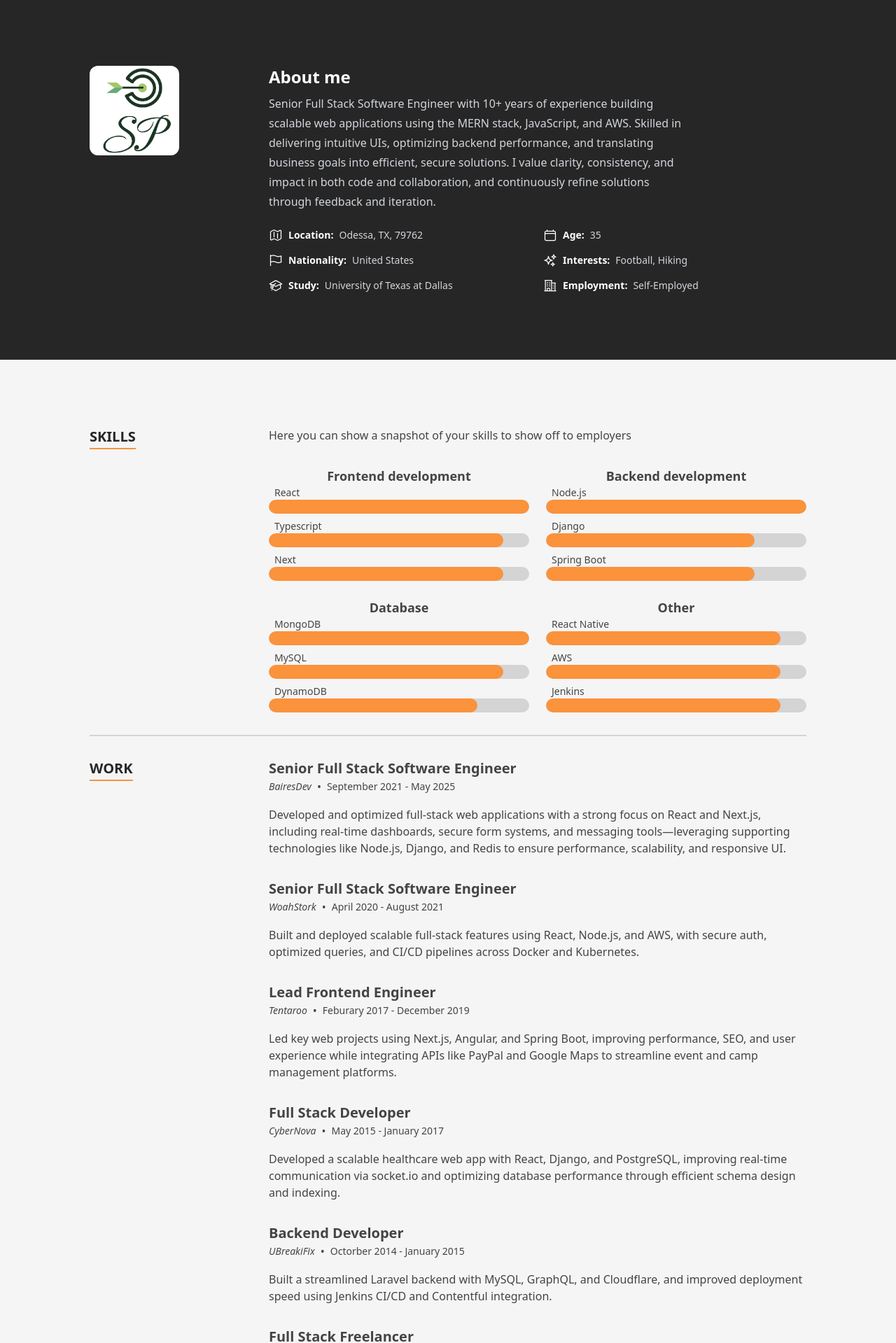
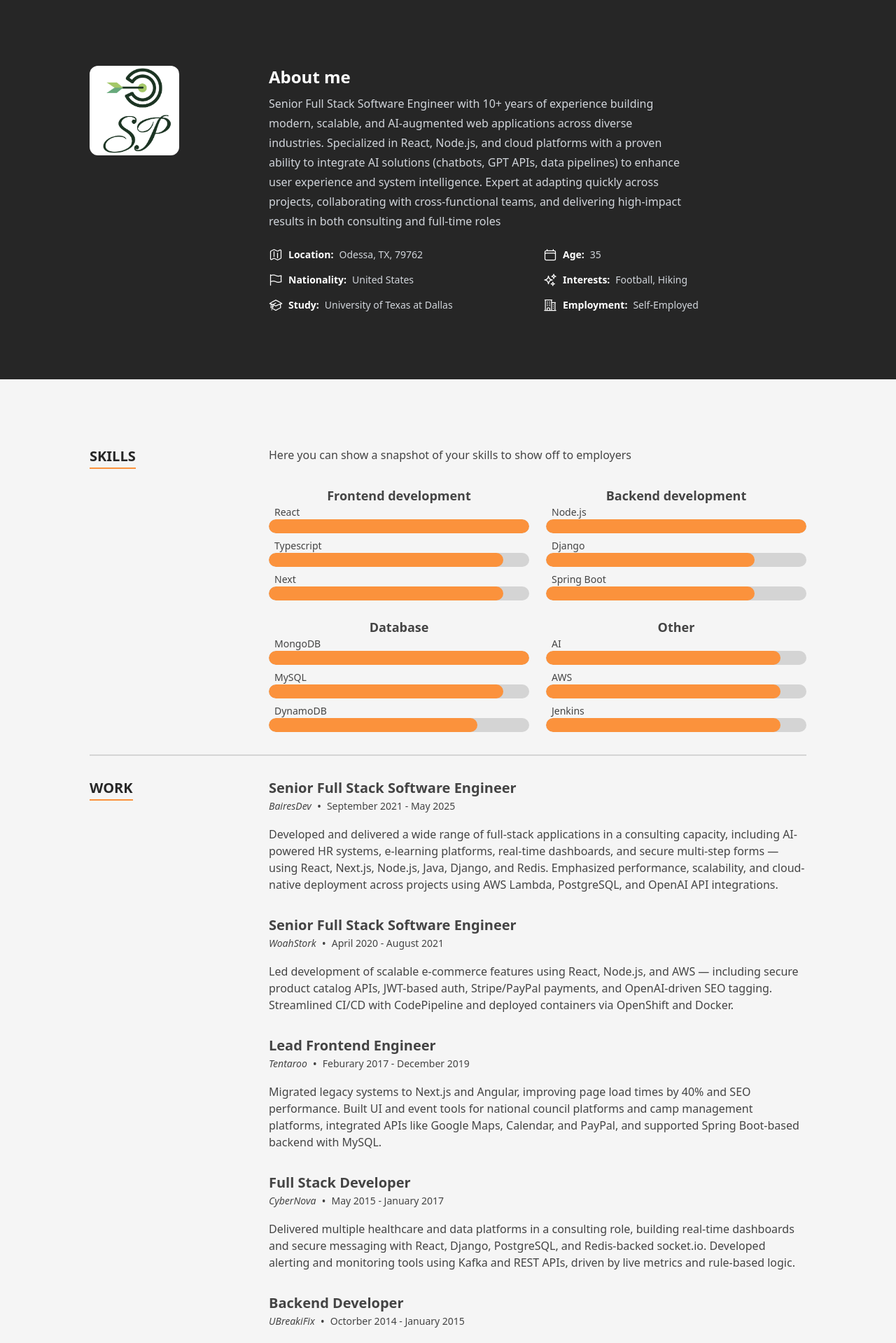
Before and after one commit to sperez927/nextjs-portfolio, a Next.js app: page / in a window 1280 px wide. Shown: the part 802-2721 px from the top of the page at 70% size. Built offline with nearby package versions, Linux system fonts and the light colour scheme.

Commit message:
update personal summaries deploy

```diff
--- a/src/data/data.tsx
+++ b/src/data/data.tsx
@@ -104,11 +104,12 @@
  */
 export const aboutData: About = {
   profileImageSrc: profilepic,
-  description: `Senior Full Stack Software Engineer with 10+ years of experience building scalable web applications
-using the MERN stack, JavaScript, and AWS. Skilled in delivering intuitive UIs, optimizing backend
-performance, and translating business goals into efficient, secure solutions. I value clarity,
-consistency, and impact in both code and collaboration, and continuously refine solutions through
-feedback and iteration.`,
+  description: `Senior Full Stack Software Engineer with 10+ years of experience building modern, scalable, and
+AI-augmented web applications across diverse industries. Specialized in React, Node.js, and cloud
+platforms with a proven ability to integrate AI solutions (chatbots, GPT APIs, data pipelines) to
+enhance user experience and system intelligence. Expert at adapting quickly across projects,
+collaborating with cross-functional teams, and delivering high-impact results in both consulting
+and full-time roles`,
   aboutItems: [
     { label: 'Location', text: 'Odessa, TX, 79762', Icon: MapIcon },
     { label: 'Age', text: '35', Icon: CalendarIcon },
@@ -178,7 +179,7 @@
     name: 'Other',
     skills: [
       {
-        name: 'React Native',
+        name: 'AI',
         level: 9,
       },
       {
@@ -246,7 +247,7 @@
     title: 'Senior Full Stack Software Engineer',
     content: (
       <p>
-        Developed and optimized full-stack web applications with a strong focus on React and Next.js, including real-time dashboards, secure form systems, and messaging tools—leveraging supporting technologies like Node.js, Django, and Redis to ensure performance, scalability, and responsive UI.
+        Developed and delivered a wide range of full-stack applications in a consulting capacity, including AI-powered HR systems, e-learning platforms, real-time dashboards, and secure multi-step forms — using React, Next.js, Node.js, Java, Django, and Redis. Emphasized performance, scalability, and cloud-native deployment across projects using AWS Lambda, PostgreSQL, and OpenAI API integrations.
       </p>
     ),
   },
@@ -256,7 +257,7 @@
     title: 'Senior Full Stack Software Engineer',
     content: (
       <p>
-        Built and deployed scalable full-stack features using React, Node.js, and AWS, with secure auth, optimized queries, and CI/CD pipelines across Docker and Kubernetes.
+        Led development of scalable e-commerce features using React, Node.js, and AWS — including secure product catalog APIs, JWT-based auth, Stripe/PayPal payments, and OpenAI-driven SEO tagging. Streamlined CI/CD with CodePipeline and deployed containers via OpenShift and Docker.
       </p>
     ),
   },
@@ -266,7 +267,7 @@
     title: ' Lead Frontend Engineer',
     content: (
       <p>
-        Led key web projects using Next.js, Angular, and Spring Boot, improving performance, SEO, and user experience while integrating APIs like PayPal and Google Maps to streamline event and camp management platforms.
+        Migrated legacy systems to Next.js and Angular, improving page load times by 40% and SEO performance. Built UI and event tools for national council platforms and camp management platforms, integrated APIs like Google Maps, Calendar, and PayPal, and supported Spring Boot-based backend with MySQL.
       </p>
     ),
   },
@@ -276,7 +277,7 @@
     title: 'Full Stack Developer',
     content: (
       <p>
-        Developed a scalable healthcare web app with React, Django, and PostgreSQL, improving real-time communication via socket.io and optimizing database performance through efficient schema design and indexing.
+        Delivered multiple healthcare and data platforms in a consulting role, building real-time dashboards and secure messaging with React, Django, PostgreSQL, and Redis-backed socket.io. Developed alerting and monitoring tools using Kafka and REST APIs, driven by live metrics and rule-based logic.
       </p>
     ),
   },
@@ -296,7 +297,7 @@
     title: 'Full Stack Freelancer',
     content: (
       <p>
-        Experienced in building scalable web and backend systems using technologies like jQuery, Metronic, C# (N-tier), Spring Boot with Kafka, and GCP BigQuery for data-driven insights.
+        Built custom dashboards and full-stack systems for small businesses using jQuery, Backbone.js, C# (N-tier architecture), and Spring Boot with Kafka. Developed cloud-based reporting pipelines using GCP BigQuery for scalable analytics and automation.
       </p>
     ),
   }
```
